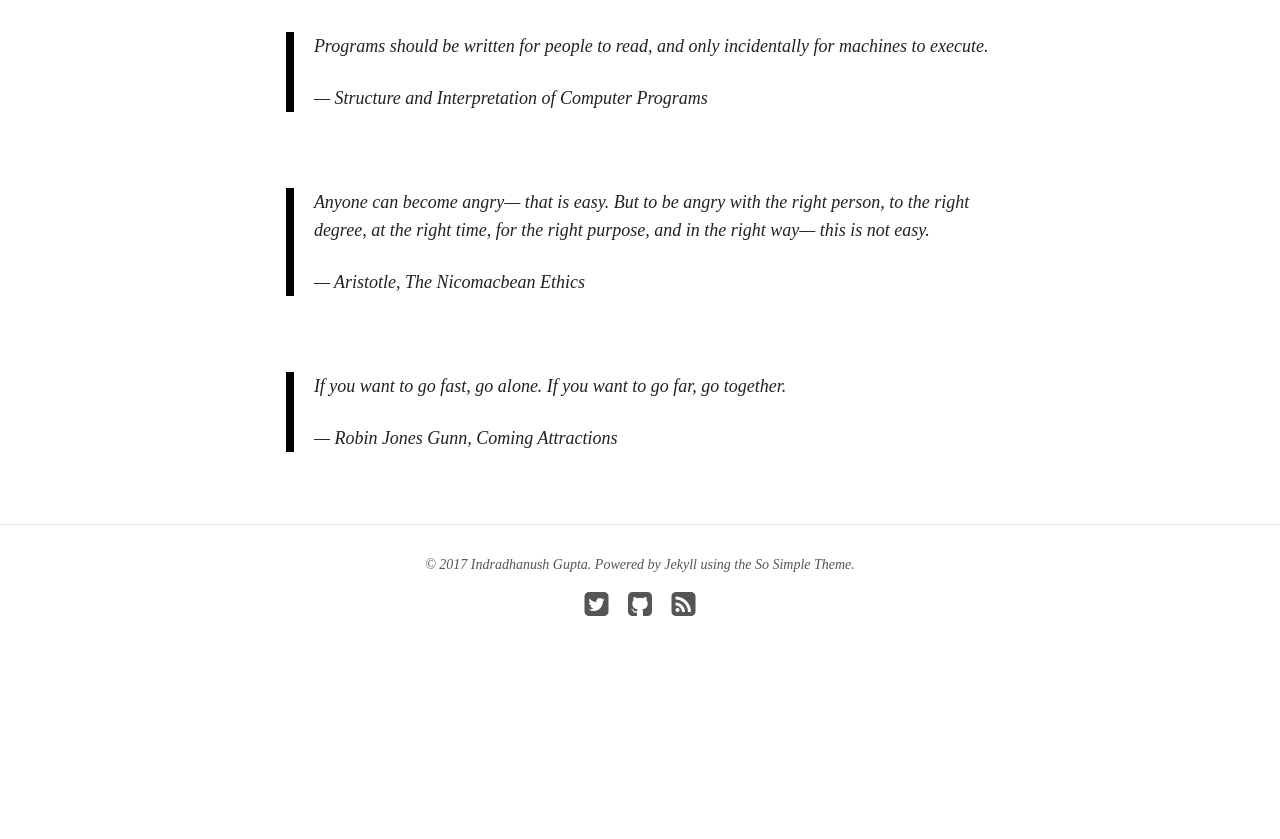
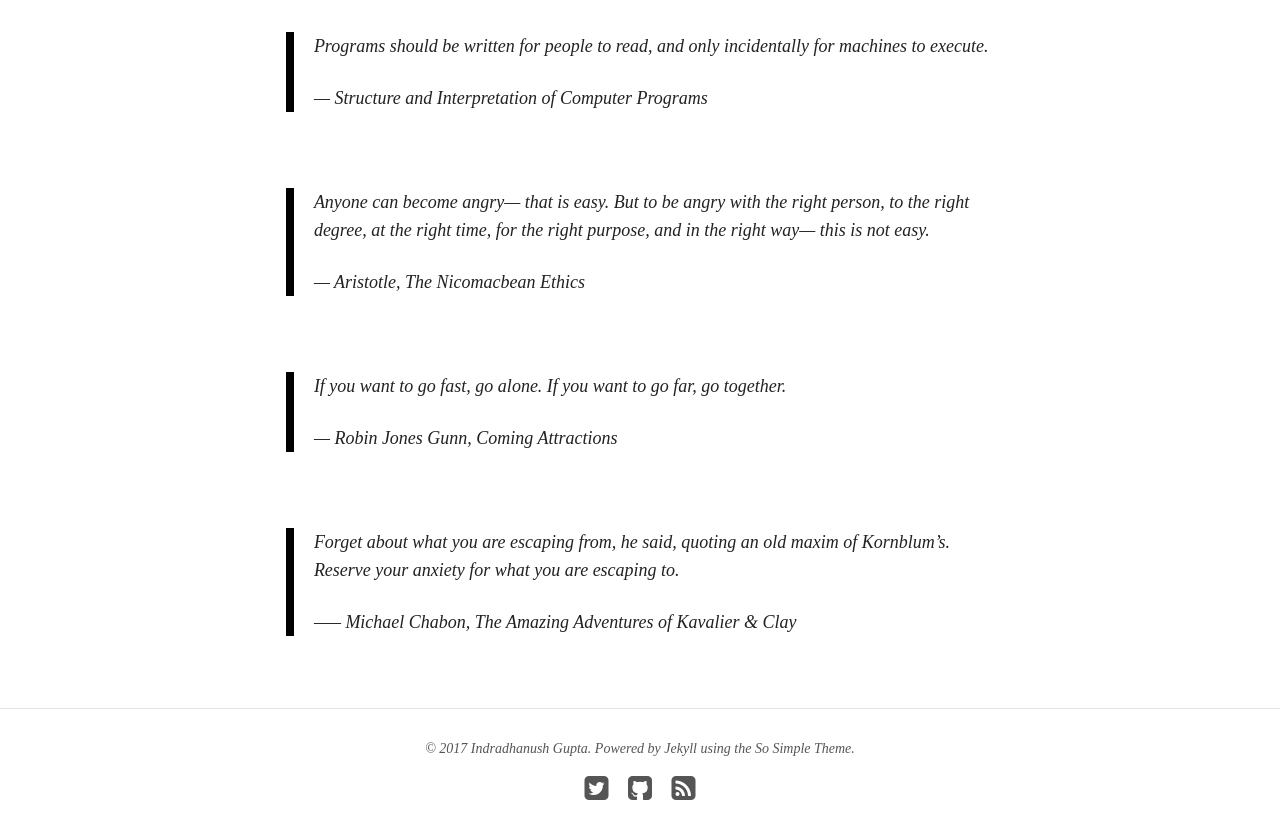
Before and after one commit to indradhanush/indradhanush.github.io, a Jekyll site: the page built from quotes/index.md, in a window 1280 px wide and 900 px high, scrolled down 1568 px. Shown: the top 839 px of the window. Built offline with Jekyll 4.4.1, drawn with Linux system fonts in a browser that asks for light colours; nearby versions of some CDN libraries; before the commit the page ends 2284 px from its top, so only the background shows below that.

Commit message:
New quote.

```diff
--- a/quotes/index.md
+++ b/quotes/index.md
@@ -62,3 +62,11 @@ This is a collection of quotes that I've stumbled upon the internet and in books
 > If you want to go fast, go alone. If you want to go far, go together.
 >
 > --- Robin Jones Gunn, Coming Attractions
+
+<br/>
+
+> Forget about what you are escaping from, he said, quoting an old
+> maxim of Kornblum's. Reserve your anxiety for what you are escaping
+> to.
+>
+> ―-- Michael Chabon, The Amazing Adventures of Kavalier & Clay
```
